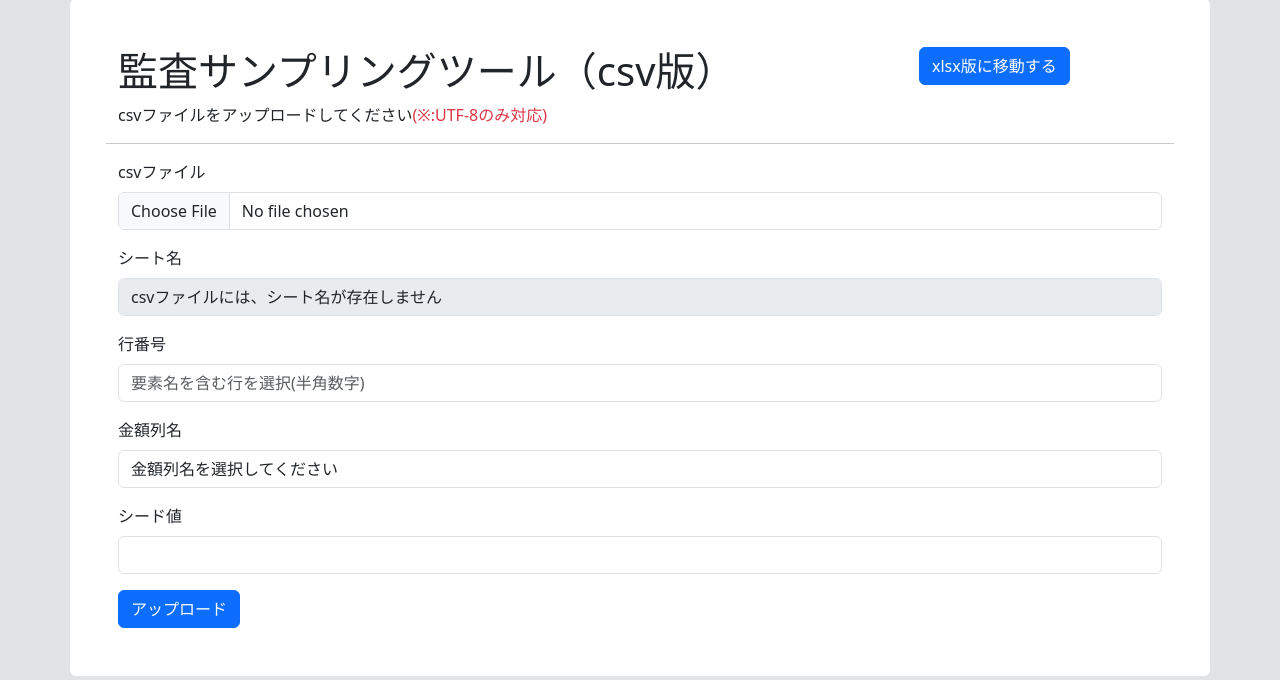
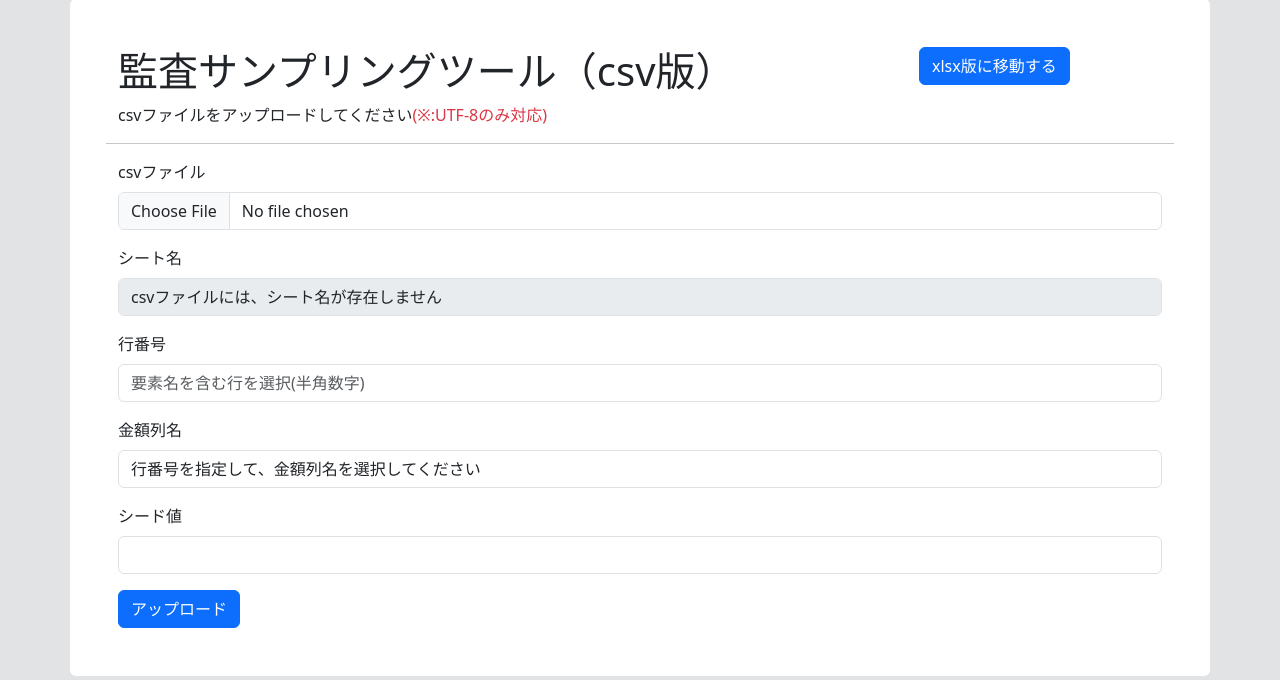
Before and after one commit to sayu349/audit_sampling, a Flask app: page /sampling_csv in a window 1280 px wide. Shown: the part 105-785 px from the top of the page. Run offline with Flask 2, Linux system fonts and the light colour scheme; some libraries are stand-ins or nearby versions.

Commit message:
update templates

```diff
--- a/app.py
+++ b/app.py
@@ -106,4 +106,4 @@ def error_404(error): # errorは消さない！
 # 実行
 # ============================================================
 if __name__== '__main__':
-    app.run(debug=True)
+    app.run(debug=True, host="192.168.0.81", port=80)
--- a/templates/sampling_csv.html
+++ b/templates/sampling_csv.html
@@ -65,12 +65,12 @@
                     <div class="mb-3">
                         <label for="columnNameSelectBox" class="form-label">金額列名</label>
                         <select class="form-control" id="columnNameSelectBox" name="columnNameSelectBox" required>
-                            <option value="#">金額列名を選択してください</option>
+                            <option value="#">行番号を指定して、金額列名を選択してください</option>
                         </select>
                     </div>
                     <div class="mb-3">
                         <label for="randomState" class="form-label">シード値</label>
-                        <input type="number" class="form-control" id="randomState" name="randomState">
+                        <input type="number" class="form-control" id="randomState" name="randomState" required>
                     </div>
                     <button type="submit" class="btn btn-primary">アップロード</button>
                 </form>
@@ -143,7 +143,7 @@
             // 金額列名のリセット
             var columnNameSelectBox = document.getElementById('columnNameSelectBox');
             columnNameSelectBox.innerHTML = ''; // セレクトボックス内のオプションをクリア
-            columnNameSelectBox.innerHTML = '<option value="#">金額列名を選択してください</option>'
+            columnNameSelectBox.innerHTML = '<option value="#">行番号を指定して、金額列名を選択してください</option>'
         });
 
         document.getElementById('rowNumberInput').addEventListener('change', function(event) {
@@ -172,6 +172,9 @@
         document.getElementById('confirmUpload').addEventListener('click', function() {
             // フォームのサブミットをトリガーする
             document.querySelector('form').submit();
+            // モーダルを閉じる
+            var modal = bootstrap.Modal.getInstance(document.getElementById('confirmationModal'));
+            modal.hide();
         });
         // 元のアップロードボタンのイベントを上書き
         document.querySelector('form').addEventListener('submit', function(event) {
```
Also changed, not shown: templates/sampling_xlsx.html (+6 -3 lines), templates/error.html (added), 2 other files.
